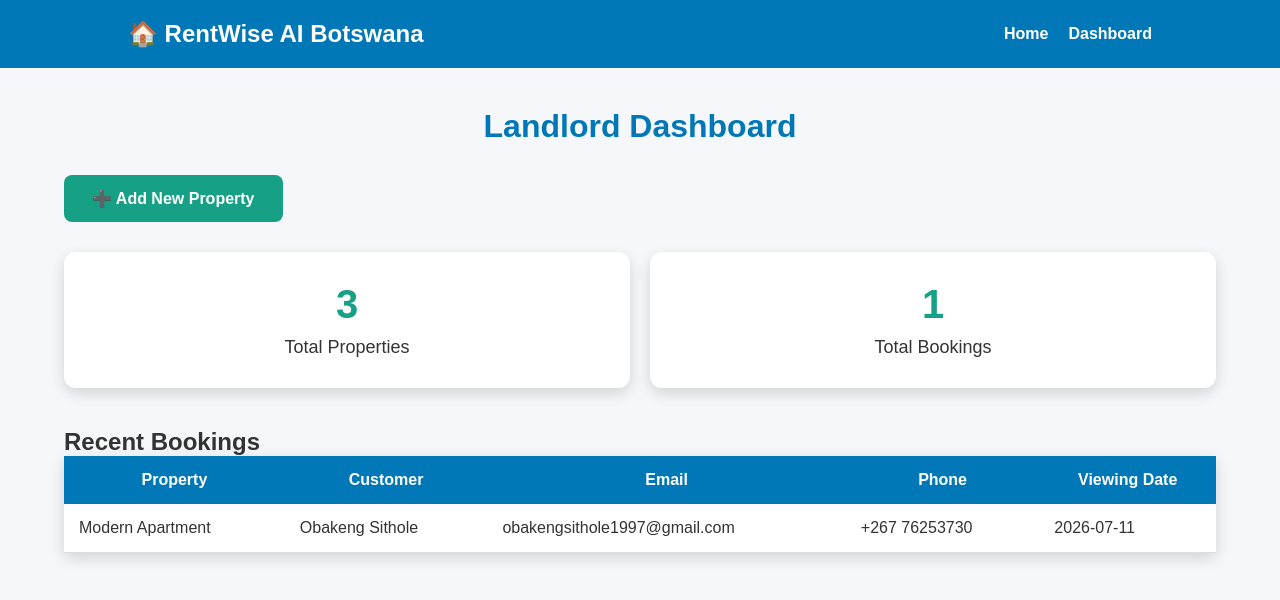
After one commit to OBA0101/RentWise-AI-Botswana, a Flask app: page /dashboard in a window 1280 px wide. The commit adds this page. Shown: the top 600 px of the page. Run offline with Flask 3, Linux system fonts and the light colour scheme; data comes from the database, SQL or seed files in the repository; both versions use the stored data as it was after the commit.

Commit message:
Added landlord dashboard and property management

```diff
--- a/app.py
+++ b/app.py
@@ -1,4 +1,4 @@
-from flask import Flask, render_template, request
+from flask import Flask, render_template, request, redirect, url_for
 import sqlite3
 
 app = Flask(__name__)
@@ -131,14 +131,86 @@ def book_property(id):
 
 
 # ==========================================
+# Dashboard
+# ==========================================
+@app.route("/dashboard")
+def dashboard():
+
+    connection = get_db_connection()
+    cursor = connection.cursor()
+
+    cursor.execute("SELECT COUNT(*) FROM properties")
+    total_properties = cursor.fetchone()[0]
+
+    cursor.execute("SELECT COUNT(*) FROM bookings")
+    total_bookings = cursor.fetchone()[0]
+
+    cursor.execute("""
+        SELECT
+            bookings.*,
+            properties.title
+        FROM bookings
+        JOIN properties
+        ON bookings.property_id = properties.id
+        ORDER BY bookings.id DESC
+    """)
+
+    bookings = cursor.fetchall()
+
+    connection.close()
+
+    return render_template(
+        "dashboard.html",
+        total_properties=total_properties,
+        total_bookings=total_bookings,
+        bookings=bookings
+    )
+
+
+# ==========================================
+# Add Property
+# ==========================================
+@app.route("/add-property", methods=["GET", "POST"])
+def add_property():
+
+    if request.method == "POST":
+
+        title = request.form["title"]
+        location = request.form["location"]
+        price = request.form["price"]
+        bedrooms = request.form["bedrooms"]
+        bathrooms = request.form["bathrooms"]
+        description = request.form["description"]
+        image = request.form["image"]
+
+        connection = get_db_connection()
+        cursor = connection.cursor()
+
+        cursor.execute("""
+            INSERT INTO properties
+            (title, location, price, bedrooms, bathrooms, description, image)
+            VALUES (?, ?, ?, ?, ?, ?, ?)
+        """,
+        (
+            title,
+            location,
+            price,
+            bedrooms,
+            bathrooms,
+            description,
+            image
+        ))
+
+        connection.commit()
+        connection.close()
+
+        return redirect(url_for("dashboard"))
+
+    return render_template("add_property.html")
+
+
+# ==========================================
 # Run Flask
 # ==========================================
 if __name__ == "__main__":
     app.run(debug=True)
-
-
-# ==========================
-# Run Flask
-# ==========================
-if __name__ == "__main__":
-    app.run(debug=True)
--- a/static/css/style.css
+++ b/static/css/style.css
@@ -354,3 +354,104 @@ footer{
         width:90%;
     }
 }
+
+/* ==========================================
+   DASHBOARD
+========================================== */
+
+.dashboard{
+
+    width:90%;
+    margin:40px auto;
+
+}
+
+.dashboard h1{
+
+    text-align:center;
+
+    color:#0077b6;
+
+    margin-bottom:30px;
+
+}
+
+.dashboard-cards{
+
+    display:flex;
+
+    justify-content:space-between;
+
+    gap:20px;
+
+    margin-bottom:40px;
+
+}
+
+.card{
+
+    flex:1;
+
+    background:white;
+
+    padding:30px;
+
+    border-radius:12px;
+
+    text-align:center;
+
+    box-shadow:0 5px 15px rgba(0,0,0,.15);
+
+}
+
+.card h2{
+
+    font-size:40px;
+
+    color:#16a085;
+
+}
+
+.card p{
+
+    margin-top:10px;
+
+    font-size:18px;
+
+}
+
+table{
+
+    width:100%;
+
+    border-collapse:collapse;
+
+    background:white;
+
+    box-shadow:0 5px 15px rgba(0,0,0,.15);
+
+}
+
+table th{
+
+    background:#0077b6;
+
+    color:white;
+
+    padding:15px;
+
+}
+
+table td{
+
+    padding:15px;
+
+    border-bottom:1px solid #ddd;
+
+}
+
+table tr:hover{
+
+    background:#f5f5f5;
+
+}
--- /dev/null
+++ b/templates/dashboard.html
@@ -0,0 +1,118 @@
+<!DOCTYPE html>
+<html lang="en">
+
+<head>
+
+    <meta charset="UTF-8">
+
+    <meta name="viewport"
+          content="width=device-width, initial-scale=1.0">
+
+    <title>Landlord Dashboard | RentWise AI Botswana</title>
+
+    <link rel="stylesheet"
+          href="{{ url_for('static', filename='css/style.css') }}">
+
+</head>
+
+<body>
+
+<nav>
+
+    <div class="logo">
+        🏠 RentWise AI Botswana
+    </div>
+
+    <ul>
+
+        <li><a href="/">Home</a></li>
+
+        <li><a href="/dashboard">Dashboard</a></li>
+
+    </ul>
+
+</nav>
+
+<div class="dashboard">
+
+    <h1>Landlord Dashboard</h1>
+
+    <div style="margin-bottom:30px;">
+
+        <a href="{{ url_for('add_property') }}" class="book-btn">
+            ➕ Add New Property
+        </a>
+
+    </div>
+
+    <div class="dashboard-cards">
+
+        <div class="card">
+
+            <h2>{{ total_properties }}</h2>
+
+            <p>Total Properties</p>
+
+        </div>
+
+        <div class="card">
+
+            <h2>{{ total_bookings }}</h2>
+
+            <p>Total Bookings</p>
+
+        </div>
+
+    </div>
+
+    <h2>Recent Bookings</h2>
+
+    <table>
+
+        <thead>
+
+            <tr>
+
+                <th>Property</th>
+
+                <th>Customer</th>
+
+                <th>Email</th>
+
+                <th>Phone</th>
+
+                <th>Viewing Date</th>
+
+            </tr>
+
+        </thead>
+
+        <tbody>
+
+            {% for booking in bookings %}
+
+            <tr>
+
+                <td>{{ booking['title'] }}</td>
+
+                <td>{{ booking['fullname'] }}</td>
+
+                <td>{{ booking['email'] }}</td>
+
+                <td>{{ booking['phone'] }}</td>
+
+                <td>{{ booking['viewing_date'] }}</td>
+
+            </tr>
+
+            {% endfor %}
+
+        </tbody>
+
+    </table>
+
+</div>
+
+</body>
+
+</html>
```
Also changed, not shown: templates/add_property.html (added, +73 -0 lines), templates/booking.html (+18 -9 lines), rentwise.db.
